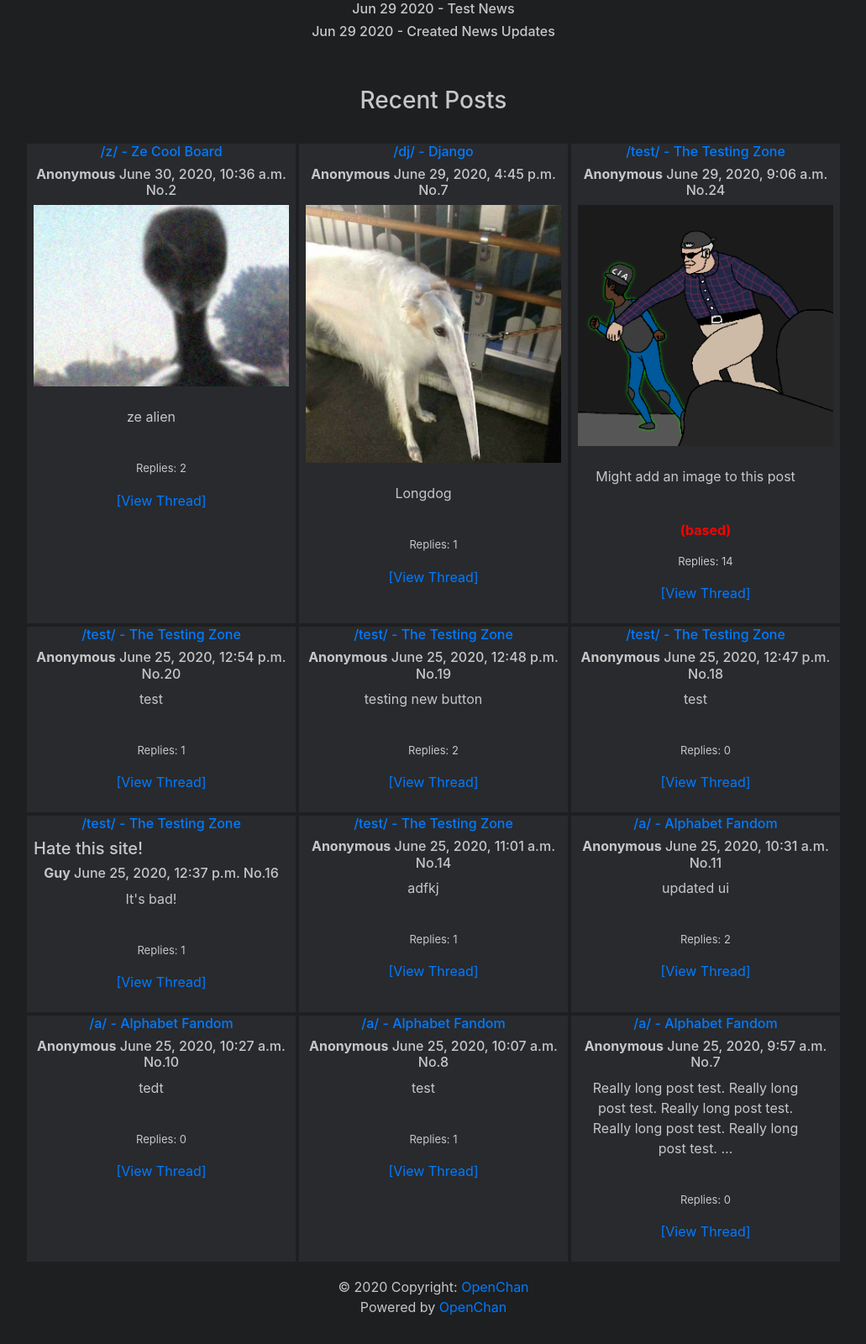
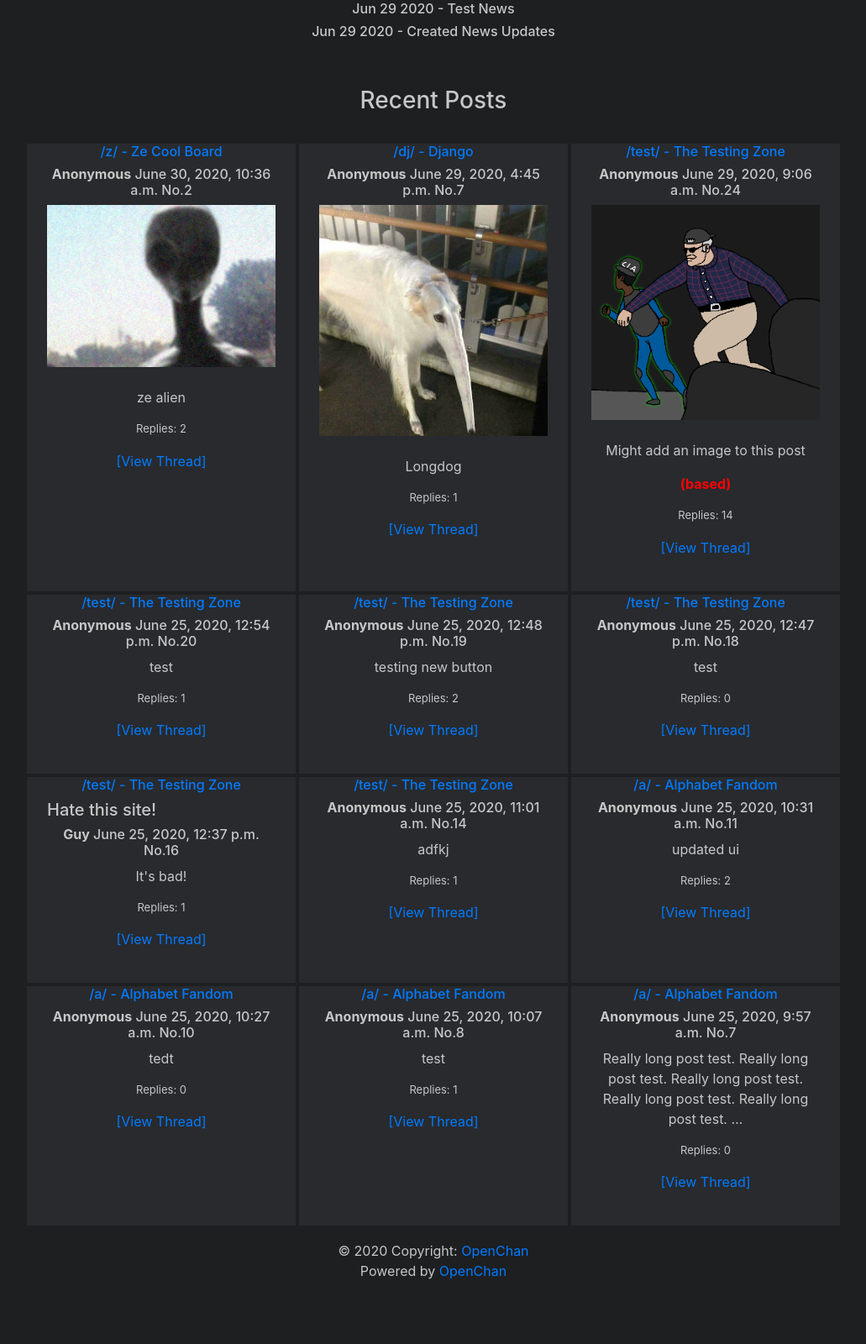
Before and after one commit to austinrseabolt/openchan, a Django app: page / in a window 1280 px wide. Shown: the part 249-1849 px from the top of the page at 84% size, without its empty margins (124-1155 px from the left). After the commit the page ends 1772 px from the top, so only its background shows below. Run offline with Django 3.2, Linux system fonts and the light colour scheme; data comes from the database, SQL or seed files in the repository; some libraries are stand-ins or nearby versions.

Commit message:
Fixed some styling issues on Viewthread template

```diff
--- a/src/mainapp/templates/boards/style_overrides.html
+++ b/src/mainapp/templates/boards/style_overrides.html
@@ -14,15 +14,15 @@
         background-color: #282a2e;
         color: #c5c8c6;
         margin: 2px;
-        padding-left: 8px;
-        padding-right: 8px;
-        padding-bottom: 8px;
+        padding-left: 24px;
+        padding-right: 24px;
+        padding-bottom: 24px;
     }
     .postcontent{
         overflow-wrap: anywhere;
-        margin-right: 24px;
 
-        padding-bottom: 24px;
+
+
         text-align: left;
     }
     .table-responsive {
@@ -44,7 +44,6 @@
     .imgcontainer {
         float: left;
         max-width: 150px;
-        margin-left: 24px;
         margin-bottom: 8px;
         margin-right: 24px;
     }
```
